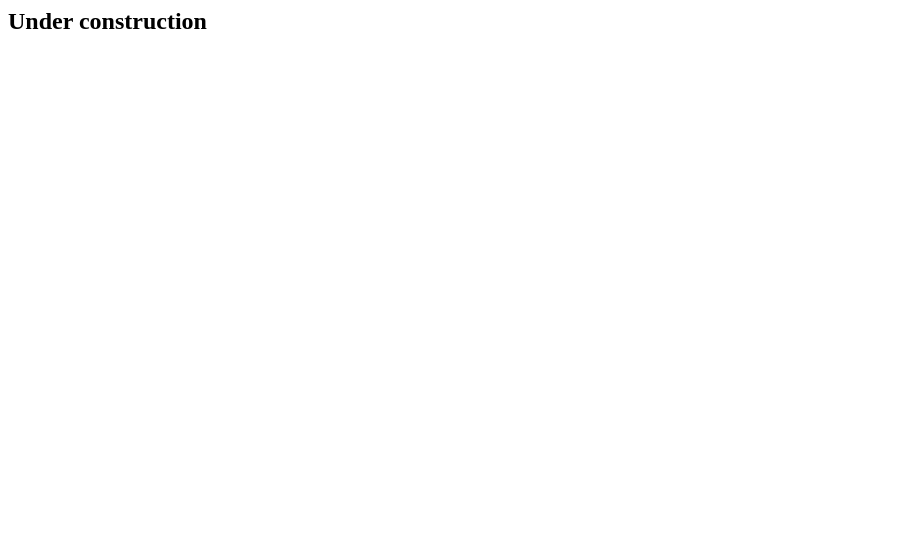
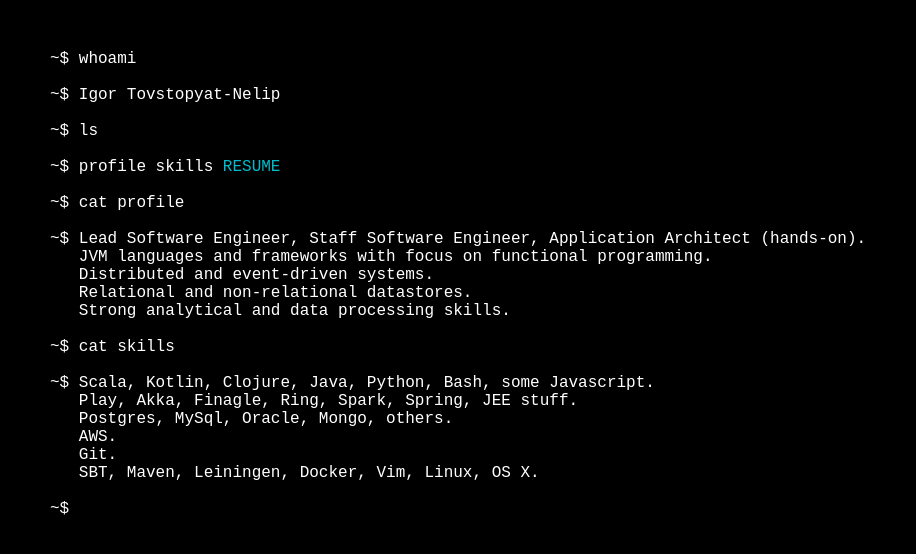
Before and after one commit to igortn/igortn.github.io, a plain HTML site: page index.html in a window 1280 px wide. Shown: the whole page, without its empty margins (0-916 px from the left). Drawn offline with Linux system fonts and the light colour scheme.

Commit message:
Added resume pdf. Edited index page in the bash terminal style.

```diff
--- a/index.html
+++ b/index.html
@@ -1 +1,54 @@
-<h2>Under construction</h2>
+<html>
+<head>
+<title>Igor Tovstopyat-Nelip</title>
+<style type="text/css">
+  .bash {
+    background-color: black;
+    font-family: courier, monospace;
+    color: white;
+    width:750px;
+    margin-left:50px;
+    margin-right:auto;
+    margin-top:50px;
+    font-size:16px;
+  }
+  a {
+      color: #0bc;
+      text-decoration: none;
+  }
+</style>
+</head>
+<body class="bash">
+
+<pre>
+~$ whoami
+
+~$ Igor Tovstopyat-Nelip
+
+~$ ls
+
+~$ profile skills <a href="/pdf/resume-07-18-2018.pdf">RESUME</a>
+
+~$ cat profile
+
+~$ Lead Software Engineer, Staff Software Engineer, Application Architect (hands-on).
+   JVM languages and frameworks with focus on functional programming.
+   Distributed and event-driven systems.
+   Relational and non-relational datastores.
+   Strong analytical and data processing skills.
+
+~$ cat skills
+
+~$ Scala, Kotlin, Clojure, Java, Python, Bash, some Javascript.
+   Play, Akka, Finagle, Ring, Spark, Spring, JEE stuff.
+   Postgres, MySql, Oracle, Mongo, others.
+   AWS.
+   Git.
+   SBT, Maven, Leiningen, Docker, Vim, Linux, OS X.
+
+~$
+
+</pre>
+
+</body>
+</html>
```
Also changed, not shown: 1 other file.
